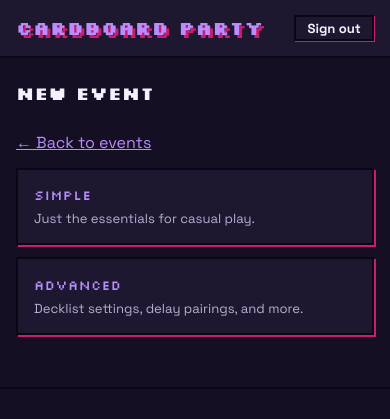
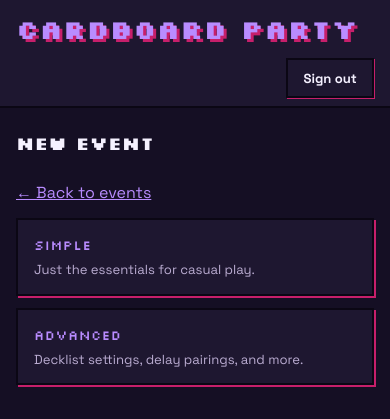
Before and after one commit to jamiwardlow/cardboard-party, a Flask app: page /events/new in a window 390 px wide. Shown: the top 419 px of the page. Run offline with Flask 3, Linux system fonts and the light colour scheme; the visitor is signed in with stand-in values (Sample User, id 1); data that the repository does not hold is empty; some libraries are stand-ins or nearby versions.

Commit message:
Bump button tap-target sizing, event-list heading size, and mobile logo scaling
Buttons site-wide used .btn-sm's cramped base padding with no min-height;
promote the roomier sizing already used (mobile-only) by the organizer
Details button into the base .btn/.btn-sm rules so every button gets an
easier-to-hit tap target at any width. Also bump the "My staffed events" /
"My registered events" / "All events" heading size, and fix the site logo
overflowing on narrow phones by giving it its own line and scaling it to
viewport width.

Co-Authored-By: Claude Sonnet 5 <noreply@anthropic.com>

```diff
--- a/static/css/style.css
+++ b/static/css/style.css
@@ -259,6 +259,8 @@ h2 { font-family: var(--font-display); font-size: 0.85rem; font-weight: 400;
 .section-head { display: flex; align-items: center; justify-content: space-between;
                 gap: 0.75rem; flex-wrap: wrap; margin: 1.5rem 0 0.6rem; }
 .section-head h2 { margin: 0; }
+
+.events-list-heading { font-size: 1.15rem; }
 .round-actions-head { display: flex; align-items: center; gap: 0.5rem; flex-wrap: wrap; }
 
 /* All-events search + sort controls (location). */
@@ -290,7 +292,7 @@ h2 { font-family: var(--font-display); font-size: 0.85rem; font-weight: 400;
    proud of the page. Hover lifts it further; press flattens it to the page —
    the same physical read as clicking a console controller button. */
 .btn          { display: inline-flex; align-items: center; justify-content: center;
-                gap: 0.4rem; padding: 0.5rem 1rem; font-family: var(--font-body);
+                gap: 0.4rem; padding: 0.5rem 1rem; min-height: 2.75rem; font-family: var(--font-body);
                 border: 2px solid var(--ink); border-radius: var(--radius);
                 background: var(--bg2); color: var(--text); font-size: 0.9rem;
                 font-weight: 600; cursor: pointer; text-decoration: none; line-height: 1;
@@ -302,7 +304,7 @@ h2 { font-family: var(--font-display); font-size: 0.85rem; font-weight: 400;
 .btn:active        { transform: translate(2px, 2px); box-shadow: 0 0 0 var(--ink); }
 .btn-primary       { background: var(--accent-h); color: var(--on-fill); border-color: var(--ink); font-weight: 700; }
 .btn-primary:hover { background: var(--accent-hover); border-color: var(--ink); }
-.btn-sm            { padding: 0.3rem 0.7rem; font-size: 0.82rem; box-shadow: 1px 1px 0 var(--pink-h); }
+.btn-sm            { padding: 0.5rem 0.95rem; min-height: 2.5rem; font-size: 0.82rem; box-shadow: 1px 1px 0 var(--pink-h); }
 .btn-sm:hover      { box-shadow: 2px 2px 0 var(--pink-h); }
 .btn:disabled      { opacity: 0.4; cursor: not-allowed; pointer-events: none;
                      transform: none; box-shadow: var(--shadow-sm); }
@@ -793,6 +795,14 @@ h2 { font-family: var(--font-display); font-size: 0.85rem; font-weight: 400;
      links: Organisers / Users / Settings + Webhooks + Sign out). */
   .nav-inner   { flex-wrap: wrap; height: auto; min-height: 56px;
                  gap: 0.5rem 0.75rem; padding-top: 0.5rem; padding-bottom: 0.5rem; }
+  /* flex-basis:100% forces the logo onto its own line; everything else
+     (Decklists, admin links, sign-in/user) wraps to the line below it. */
+  /* vw-scaled (not a fixed rem) because the pixel display font is wide per
+     character — a size that fits "CARDBOARD PARTY" at 700px would overflow
+     narrower phones, and a clamp() max just moves the overflow to wherever
+     the max kicks in. Scaling continuously keeps a margin at every width,
+     including where --page-pad itself steps down below. */
+  .site-logo   { flex: 0 0 100%; font-size: min(1.8rem, 6.8vw); }
   .nav-links a { margin-right: 0.75rem; font-size: 0.85rem; }
   .nav-user    { gap: 0.5rem; }
 }
@@ -852,10 +862,10 @@ h2 { font-family: var(--font-display); font-size: 0.85rem; font-weight: 400;
 .player-details-actions .pd-static { color: var(--muted); font-size: 0.9rem;
                                      text-align: center; padding: 0.4rem 0; }
 
-/* Roomier tap targets on mobile for the roster controls and the player-details
-   menu options — easier to hit on a phone while running an event. */
+/* Roomier tap targets on mobile for the player-details menu options — easier
+   to hit on a phone while running an event. (.checkin-btn/.player-details-btn
+   are .btn-sm, which now carries this sizing at every width.) */
 @media (max-width: 480px) {
-  .checkin-btn, .player-details-btn { padding: 0.5rem 0.95rem; min-height: 2.5rem; }
   .player-details-actions { gap: 0.6rem; }
   .player-details-actions .btn { padding: 0.8rem 1rem; min-height: 3rem; font-size: 0.95rem; }
 }
--- a/templates/index.html
+++ b/templates/index.html
@@ -19,20 +19,20 @@
 <!-- Signed-in sections -->
 <div id="my-sections" class="hidden">
   <div id="section-organized" class="hidden">
-    <h2 class="section-toggle collapsed" role="button" tabindex="0" aria-expanded="false"
+    <h2 class="section-toggle collapsed events-list-heading" role="button" tabindex="0" aria-expanded="false"
         onclick="toggleMySection(this, 'list-organized')">
       My staffed events <span class="round-caret" aria-hidden="true">▾</span>
     </h2>
     <div id="list-organized" class="card-grid section-body collapsed"></div>
   </div>
   <div id="section-registered" class="hidden">
-    <h2 class="section-toggle collapsed" role="button" tabindex="0" aria-expanded="false"
+    <h2 class="section-toggle collapsed events-list-heading" role="button" tabindex="0" aria-expanded="false"
         onclick="toggleMySection(this, 'list-registered')">
       My registered events <span class="round-caret" aria-hidden="true">▾</span>
     </h2>
     <div id="list-registered" class="card-grid section-body collapsed"></div>
   </div>
-  <h2>All events</h2>
+  <h2 class="events-list-heading">All events</h2>
 </div>
 
 <div id="all-events-controls" class="events-controls">
```
